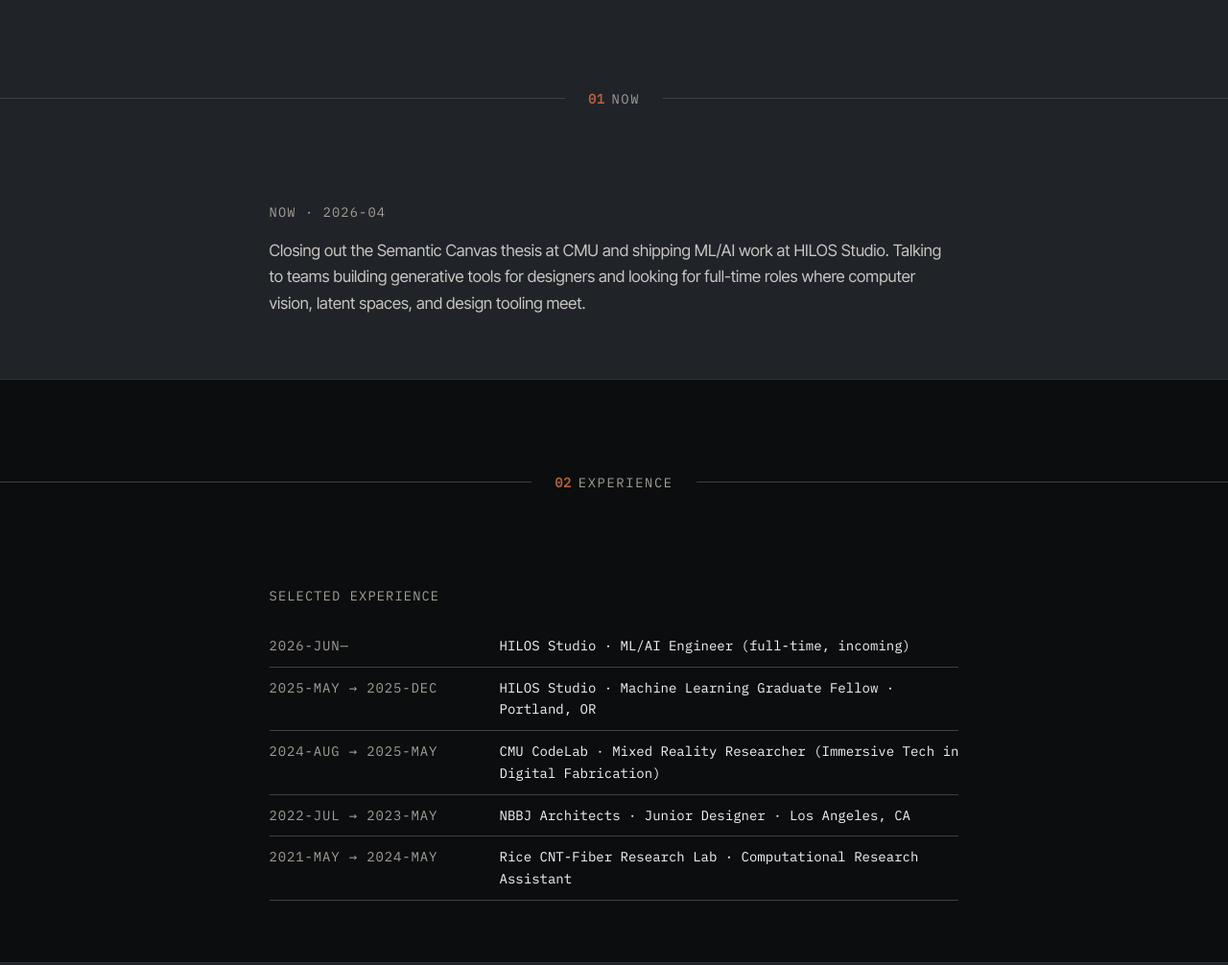
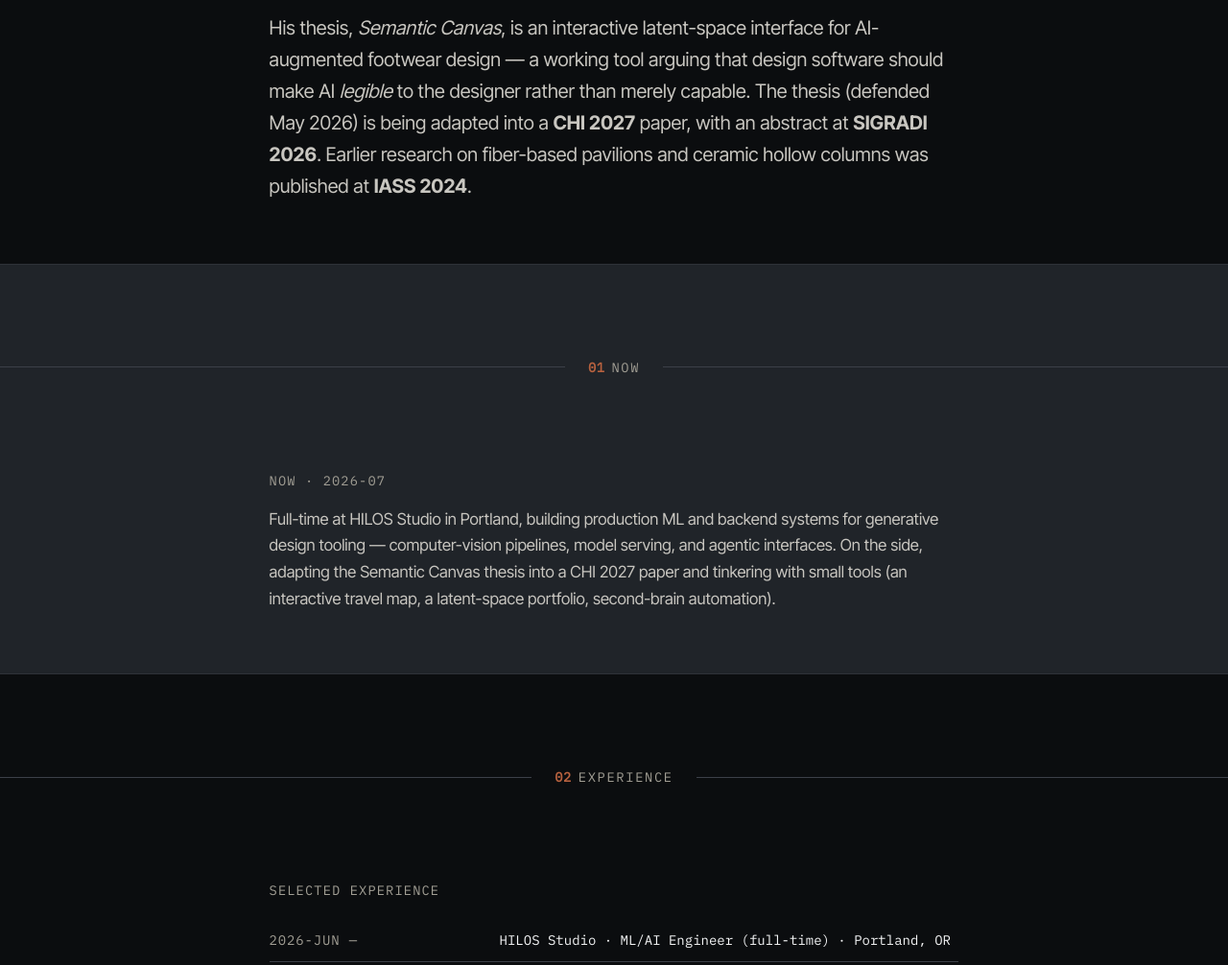
Before and after one commit to chentianle1117/tianle-chen-site, an Astro site: page /about in a window 1280 px wide. Shown: the part 763-1769 px from the top of the page at 96% size. Built offline with nearby package versions, Linux system fonts and the light colour scheme; Astro itself is replaced by a stand-in of ours.

Commit message:
content(about): update bio to current full-time HILOS + publication track
The About page was stale — said 'joins HILOS full-time in June 2026'
(now current), framed David as a thesis student, and buried the
career arc. Updated:

- Bio: leads with current full-time ML/AI engineer at HILOS; makes
  the architecture -> computational design -> ML arc explicit; adds
  a second paragraph foregrounding the Semantic Canvas thesis (now
  defended) and its design-tooling thesis (legibility over capability)
- Experience: HILOS full-time is now present-tense; fellowship dated
  2025-May -> 2026-May
- Recognition: added CHI 2027 (paper in development) + SIGRADI 2026
  (abstract submitted) above the existing IASS 2024 + awards
- NOW section + meta description + 'last updated' refreshed to 2026-07
- semantic-canvas.md: thesis status changed from 'writeup in progress'
  to 'defended/completed May 2026' + CHI 2027 line

Note: thesis-flagship.md stays publish:false by design — the thesis
is already the /thesis page (rendered from semantic-canvas.md); the
flagship card is intentionally hidden to avoid a duplicate.

Build verified (29 pages, 0 errors).

```diff
--- a/src/content/projects/semantic-canvas.md
+++ b/src/content/projects/semantic-canvas.md
@@ -230,8 +230,9 @@
 - **Full README** (10.9 KB) — deployment docs + usage
 - **Production deployment** on Railway (live URL — check Railway dashboard)
 - **Thesis proposal presentation** — `W:\CMU_Academics\2025 Fall\Thesis Demo\Proposal Final Presentation 1204.mp4` (103 MB, 2025-12-03)
-- **Thesis writeup** in progress — `overleaf/thesis_body.tex` (265 KB, last edit 2026-04-23)
-- **SIGRADI 2026 abstract** submitted (see `Thesis_Material/sigradi2026_abstract.md`)
+- **MSCD thesis** — defended and completed (May 2026)
+- **SIGRADI 2026 abstract** submitted
+- **CHI 2027 paper** — in development (full-paper adaptation, "Designing with Latent Space")
 - **Pre-Thesis II progression** — 29 PDFs (A1–A11) in `W:\CMU_Academics\2025 Fall\MSCD Pre-thesis II\`
 
 ## Config + env
--- a/src/pages/about.astro
+++ b/src/pages/about.astro
@@ -26,11 +26,11 @@
   portraitExists = false;
 }
 
-// Canonical from W:\SecondBrain\Career\Resumes\Tianle_Chen_Resume_2026-04.md (April 2026 snapshot).
-// Note resume reads HILOS Fellowship 2025-May → 2025-Dec, transitioning to FT 2026-06-08.
+// Canonical from W:\SecondBrain\Career\Resumes\ + vault _Facts.
+// Updated 2026-07: HILOS is now full-time (started 2026-06-08); MSCD graduated May 2026.
 const experience: { date: string; line: string }[] = [
-  { date: "2026-Jun—", line: "HILOS Studio · ML/AI Engineer (full-time, incoming)" },
-  { date: "2025-May → 2025-Dec", line: "HILOS Studio · Machine Learning Graduate Fellow · Portland, OR" },
+  { date: "2026-Jun —", line: "HILOS Studio · ML/AI Engineer (full-time) · Portland, OR" },
+  { date: "2025-May → 2026-May", line: "HILOS Studio · Machine Learning Graduate Fellow · Portland, OR" },
   { date: "2024-Aug → 2025-May", line: "CMU CodeLab · Mixed Reality Researcher (Immersive Tech in Digital Fabrication)" },
   { date: "2022-Jul → 2023-May", line: "NBBJ Architects · Junior Designer · Los Angeles, CA" },
   { date: "2021-May → 2024-May", line: "Rice CNT-Fiber Research Lab · Computational Research Assistant" },
@@ -42,6 +42,8 @@
 ];
 
 const recognition: { date: string; line: string }[] = [
+  { date: "2027", line: "CHI 2027 · full paper in development — “Designing with Latent Space”" },
+  { date: "2026", line: "SIGRADI 2026 · abstract submitted (thesis on AI-augmented design)" },
   { date: "2024", line: "IASS 2024 Symposium · Segmental Ceramic Hollow Structures (Castellon)" },
   { date: "2024", line: "Margaret Everson-Fossi Traveling Fellowship · Rice Architecture" },
   { date: "2024", line: "STOA International Architects Inc. Award · Rice Architecture" },
@@ -52,7 +54,7 @@
 
 <BaseLayout
   title="About"
-  description="David Chen — bio, trajectory, contact. CMU MSCD computational design thesis student; HILOS Studio ML/AI engineer; Rice architecture."
+  description="David Chen — bio, trajectory, contact. ML/AI engineer at HILOS Studio; CMU MSCD (Semantic Canvas thesis); Rice architecture. Computer vision, latent spaces, design tooling."
 >
   <div class="page-with-rails">
     {/* Round-5 Fix 8: marginalia rails at >=1440 */}
@@ -92,7 +94,10 @@
           />
         )}
         <p style="color: rgb(var(--text-secondary)); font-size: var(--step-1); line-height: 1.65;">
-          David Chen <span style="font-size: 0.92em; opacity: 0.75;">(陳天樂)</span> is a computational designer and ML engineer working at the seam of generative AI and design tooling. He is finishing an MSCD thesis at CMU — <em>Semantic Canvas</em>, an interactive latent-space interface for AI-augmented footwear design. He joins HILOS Studio full-time as an ML/AI engineer in June 2026. Earlier he trained as an architect at Rice University and worked at NBBJ (Los Angeles), with research collaborations on fiber-based pavilions and ceramic hollow columns published at IASS 2024.
+          David Chen <span style="font-size: 0.92em; opacity: 0.75;">(陳天樂)</span> is a computational designer and ML/AI engineer working at the seam of generative AI and design tooling — where computer vision, latent spaces, and interfaces for designers meet. He builds and ships production ML and backend systems at <strong>HILOS Studio</strong> (Portland, OR), which he joined full-time in June 2026 after a graduate fellowship. His path runs from architecture through computational design into machine learning: trained as an architect at Rice University, he moved into parametric design and digital fabrication, then into AI — a trajectory he completed with an <strong>MSCD at CMU</strong>.
+        </p>
+        <p style="color: rgb(var(--text-secondary)); font-size: var(--step-1); line-height: 1.65; margin-top: 1rem;">
+          His thesis, <em>Semantic Canvas</em>, is an interactive latent-space interface for AI-augmented footwear design — a working tool arguing that design software should make AI <em>legible</em> to the designer rather than merely capable. The thesis (defended May 2026) is being adapted into a <strong>CHI 2027</strong> paper, with an abstract at <strong>SIGRADI 2026</strong>. Earlier research on fiber-based pavilions and ceramic hollow columns was published at <strong>IASS 2024</strong>.
         </p>
         <div class="md:clear-right"></div>
       </section>
@@ -104,12 +109,12 @@
     <SectionBreak number="01" label="NOW" />
     <article class="container-reading pb-12 md:pb-16">
       <section data-reveal>
-        <p class="mono-label mb-4">NOW · 2026-04</p>
+        <p class="mono-label mb-4">NOW · 2026-07</p>
         {nowBody ? (
           <div class="prose-custom" set:html={nowBody}></div>
         ) : (
           <p style="color: rgb(var(--text-secondary)); line-height: 1.65;">
-            Closing out the Semantic Canvas thesis at CMU and shipping ML/AI work at HILOS Studio. Talking to teams building generative tools for designers and looking for full-time roles where computer vision, latent spaces, and design tooling meet.
+            Full-time at HILOS Studio in Portland, building production ML and backend systems for generative design tooling — computer-vision pipelines, model serving, and agentic interfaces. On the side, adapting the Semantic Canvas thesis into a CHI 2027 paper and tinkering with small tools (an interactive travel map, a latent-space portfolio, second-brain automation).
           </p>
         )}
       </section>
@@ -231,7 +236,7 @@
           <i class="ph ph-arrow-down" aria-hidden="true"></i>
           <span>Download CV (PDF)</span>
         </a>
-        <p class="mono-label mt-3">LAST UPDATED 2026-04</p>
+        <p class="mono-label mt-3">LAST UPDATED 2026-07</p>
       </section>
     </article>
   </section>
```
